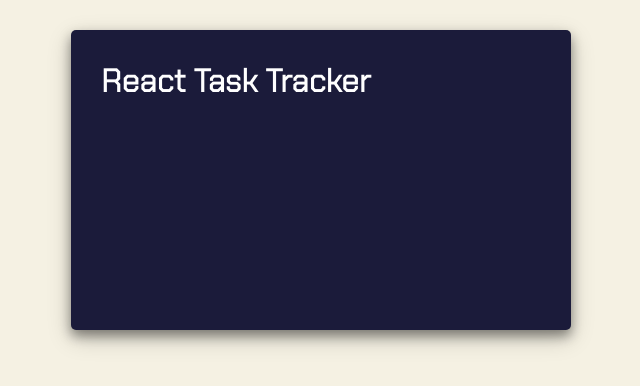
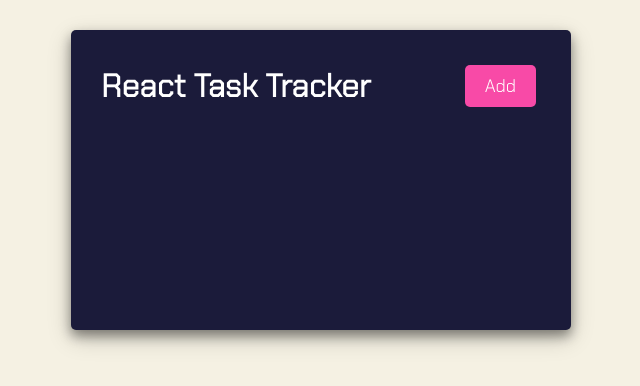
Before and after one commit to Superklok/ReactTaskTracker, a React (Create React App) app in the folder v1.x.x/: page / in a window 1280 px wide. Shown: the top 386 px of the page, without its empty margins (319-959 px from the left). Built offline with nearby package versions, Linux system fonts and the light colour scheme; a web font is replaced by a local one.

Commit message:
Add Button Component

```diff
--- a/v1.x.x/package.json
+++ b/v1.x.x/package.json
@@ -1,6 +1,6 @@
 {
   "name": "reacttasktracker",
-  "version": "1.1.0",
+  "version": "1.2.0",
   "description": "React Task Tracker",
   "private": true,
   "repository": {
--- /dev/null
+++ b/v1.x.x/src/components/Button.js
@@ -0,0 +1,21 @@
+import PropTypes from 'prop-types';
+
+const Button = ({color, text, onClick}) => {
+	return <button onClick={onClick}
+			className='btn'
+			style={{backgroundColor: color}}>
+				{text}
+			</button>
+}
+
+Button.defaultProps = {
+	color: '#A74482',
+}
+
+Button.propTypes = {
+	text: PropTypes.string,
+	color: PropTypes.string,
+	onClick: PropTypes.func,
+}
+
+export default Button;
--- a/v1.x.x/src/components/Header.js
+++ b/v1.x.x/src/components/Header.js
@@ -1,9 +1,15 @@
 import PropTypes from 'prop-types';
+import Button from './Button';
 
 const Header = ({title}) => {
+	const onClick = (e) => {
+		console.log('Click', e);
+	}
+
 	return (
-		<header>
+		<header className='header'>
 			<h1>{title}</h1>
+			<Button color='#F84AA7' text='Add' onClick={onClick} />
 		</header>
 	)
 }
--- a/v1.x.x/src/index.css
+++ b/v1.x.x/src/index.css
@@ -31,14 +31,14 @@
 
 .btn {
 	display: inline-block;
-	background-color: #A74482;
+	color: #FFF;
 	border: none;
-	padding: 10px 20px;
+	padding: 9px 20px;
 	margin: 5px;
 	border-radius: 5px;
 	cursor: pointer;
 	text-decoration: none;
-	font-size: 15px;
+	font-size: 18px;
 	font-family: inherit;
 }
 
```
Also changed, not shown: 1 other file (tests, documents, lock files or other folders).
